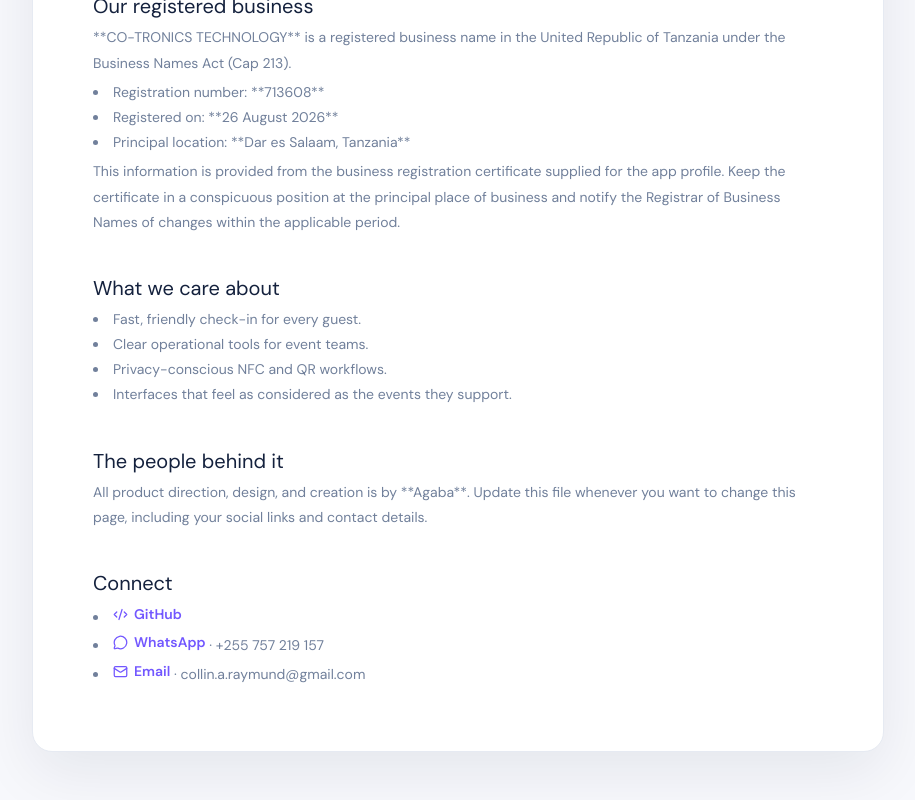
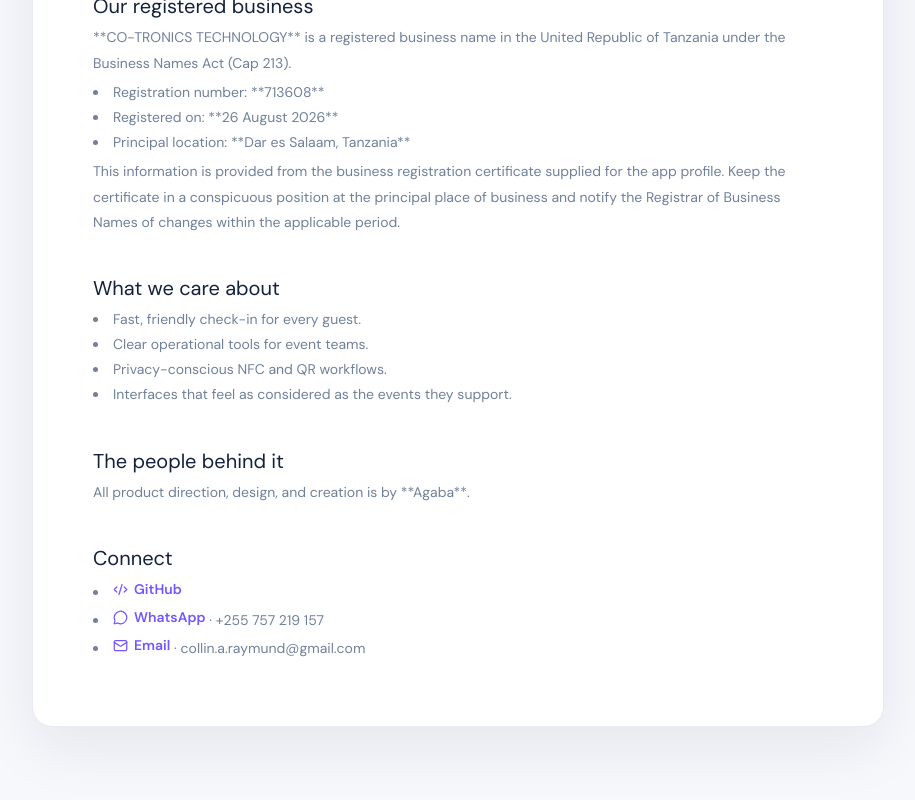
Before and after one commit to The-Agaba/occassia, a React (Vite) app in the folder frontend/: page /about in a window 1280 px wide. Shown: the part 478-1278 px from the top of the page, without its empty margins (182-1097 px from the left). Built offline with nearby package versions, Linux system fonts and the light colour scheme; no server answers.

Commit message:
Fix landing overflow and restore public routes

```diff
--- a/frontend/src/content/about.md
+++ b/frontend/src/content/about.md
@@ -21,7 +21,7 @@
 
 ## The people behind it
 
-All product direction, design, and creation is by **Agaba**. Update this file whenever you want to change this page, including your social links and contact details.
+All product direction, design, and creation is by **Agaba**.
 
 ## Connect
 
--- a/frontend/src/content/terms.md
+++ b/frontend/src/content/terms.md
@@ -18,4 +18,4 @@
 
 ## Changes
 
-Cotronix may update these terms as the product changes. Update this file to publish revised wording in the app.
+These terms may be revised as the product changes. The current version is the one published in the app.
--- a/frontend/src/index.css
+++ b/frontend/src/index.css
@@ -368,7 +368,7 @@
 }
 /* Tablet layouts need the same drawer navigation as phones; keeping the
    sidebar open at these widths squeezes every internal page unnecessarily. */
-@media (min-width: 801px) and (max-width: 1100px) {
+@media (min-width: 801px) and (max-width: 1200px) {
   .app-sidebar { position:fixed; left:0; top:0; transform:translateX(-100%); transition:transform .25s ease; box-shadow:20px 0 60px rgba(0,0,0,.2); }
   .app-sidebar.is-open { transform:none; }
   .sidebar-close,.menu-button { display:block; }
@@ -376,7 +376,7 @@
   .mobile-scrim.is-open { opacity:1; pointer-events:auto; }
   .app-content { padding:24px clamp(20px,4vw,38px); }
   .app-header { padding-inline:24px; }
-  .feature-grid { grid-template-columns:repeat(2,minmax(0,1fr)); }
+  .landing-shell .feature-grid { grid-template-columns:repeat(2,minmax(0,1fr)); }
   .landing-shell .section-intro { grid-column:1 / -1; }
   .ops-stat-grid { grid-template-columns:repeat(2,1fr); }
 }
@@ -419,7 +419,7 @@
   .visual-float { max-width:43%; padding:8px 9px; font-size:9px; line-height:1.25; }
   .float-top { top:10%; right:0; }
   .float-bottom { bottom:8%; left:0; }
-  .feature-grid { width:100%; min-width:0; grid-template-columns:1fr; padding:48px 14px; gap:12px; }
+  .landing-shell .feature-grid { width:100%; min-width:0; grid-template-columns:1fr; padding:48px 14px; gap:12px; }
   .landing-shell .section-intro { grid-column:auto; }
   .section-intro h2 { font-size:26px; }
   .feature-card { width:100%; padding:20px; }
```
